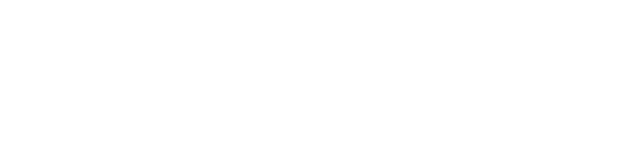
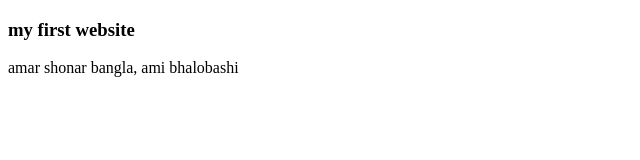
Before and after one commit to FarhaanLabib/Portfolio, a plain HTML site: page index.html in a window 1280 px wide. Shown: the whole page, without its empty margins (0-640 px from the left). Drawn offline with Linux system fonts and the light colour scheme.

Commit message:
made some changes

```diff
--- a/index.html
+++ b/index.html
@@ -3,9 +3,13 @@
 <head>
     <meta charset="UTF-8">
     <meta name="viewport" content="width=device-width, initial-scale=1.0">
-    <title>My Portfolio</title>
+    <title>My Portfolio, github test 3...2..1</title>
 </head>
 <body>
+    <div>
+        <h3> my first website</h3>
+        <p>amar shonar bangla, ami bhalobashi</p>
+    </div>
 
 </body>
 </html>
```
